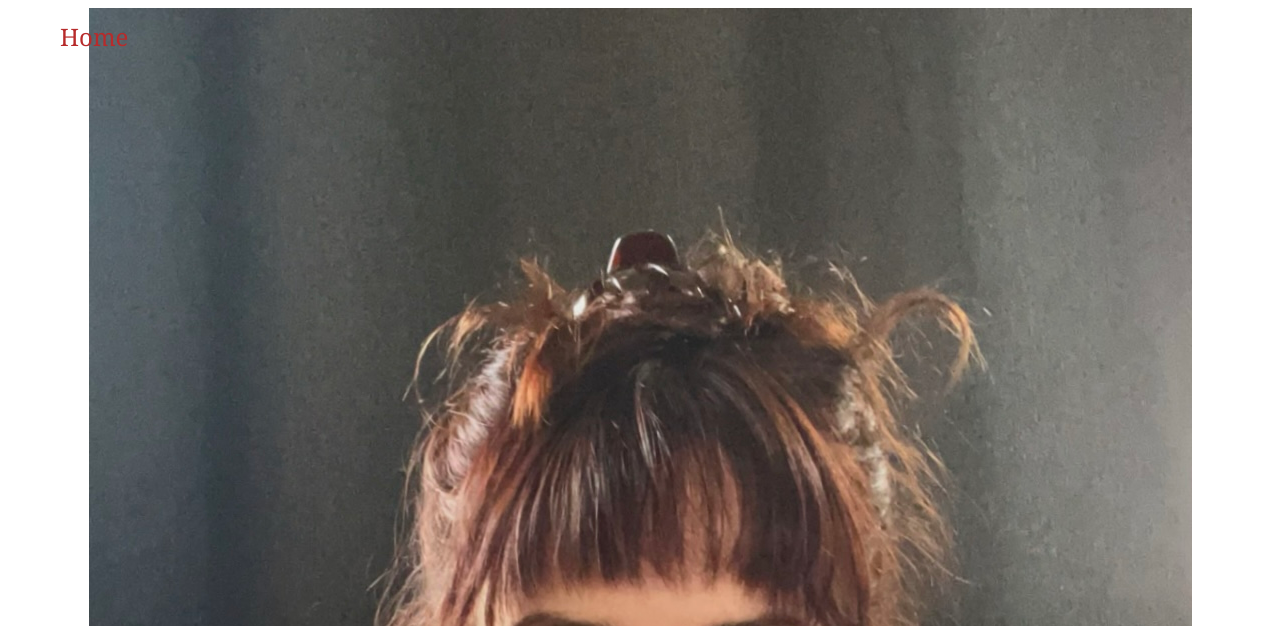
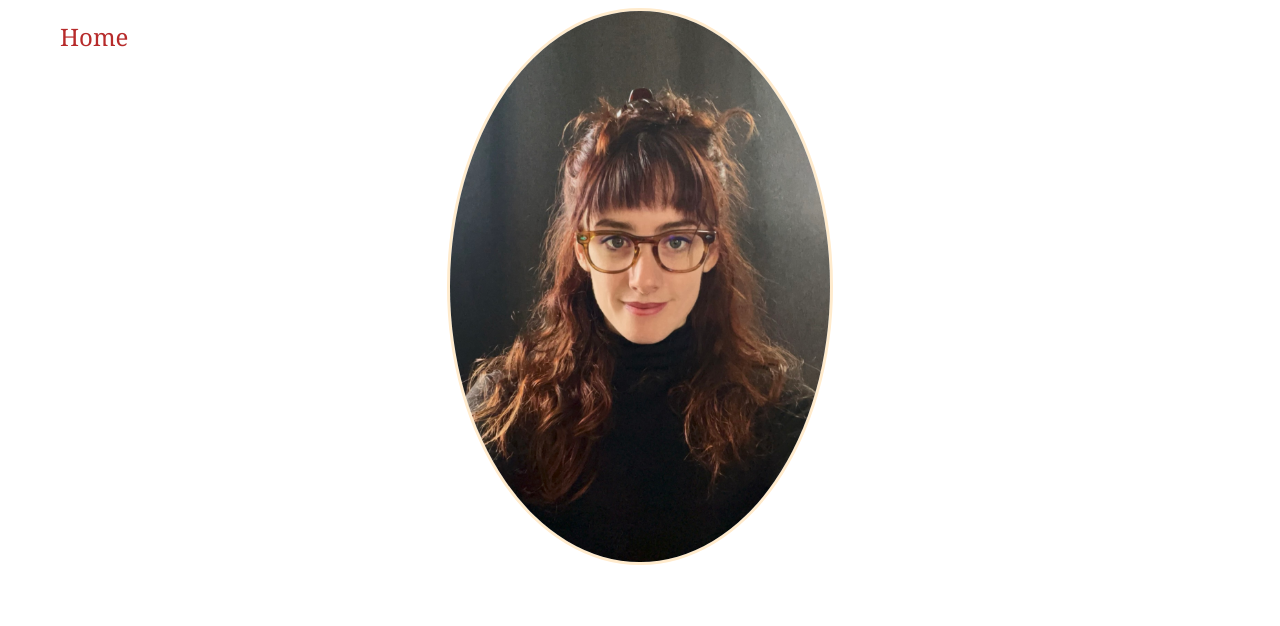
Before and after one commit to StormHS/StormHS.github.io, a plain HTML site: page index.html in a window 1280 px wide. Shown: the top 626 px of the page. Drawn offline with Linux system fonts and the light colour scheme.

Commit message:
update image styling

```diff
--- a/styles/main.css
+++ b/styles/main.css
@@ -23,7 +23,7 @@ padding: 10px;
   margin-right: 50px;
 }
 
-.lil-storm-img {
+.storm-img {
   width: 30%;
   max-width: 100%;
   border: 3px solid;
```
